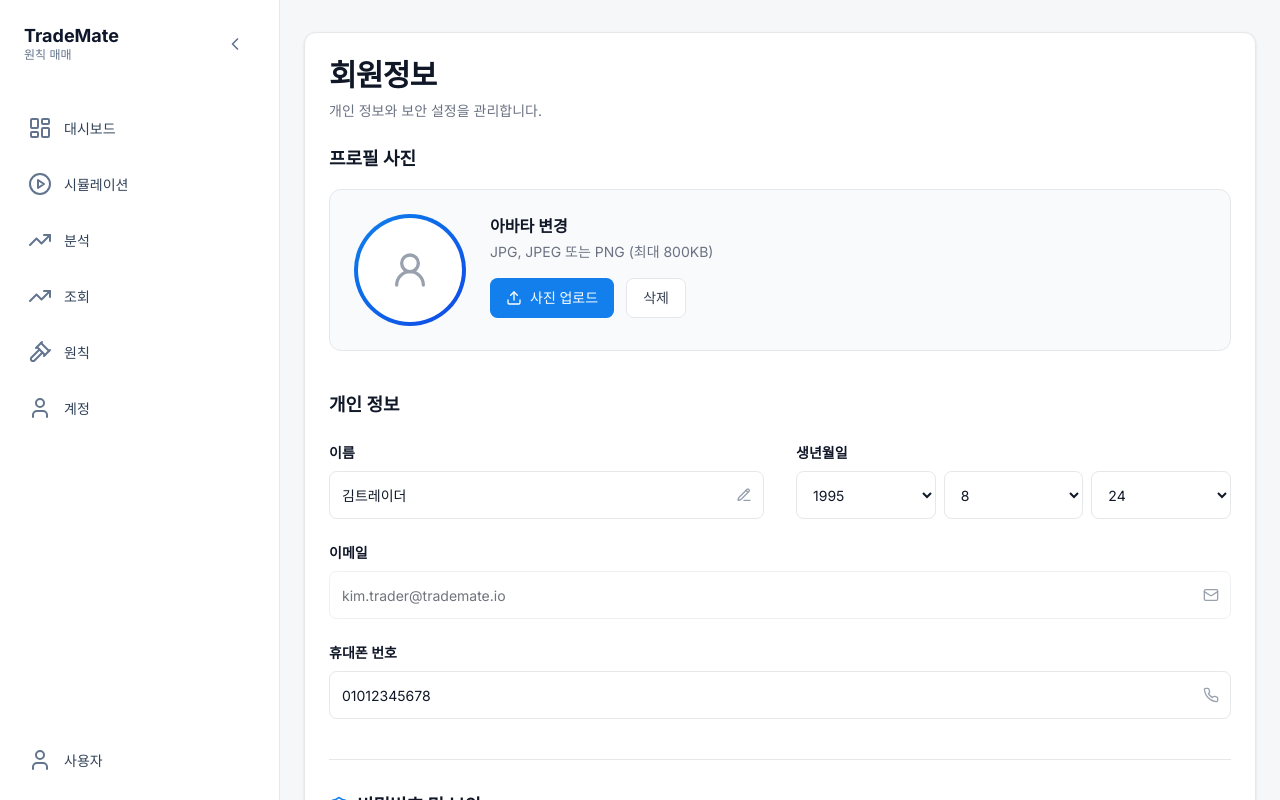
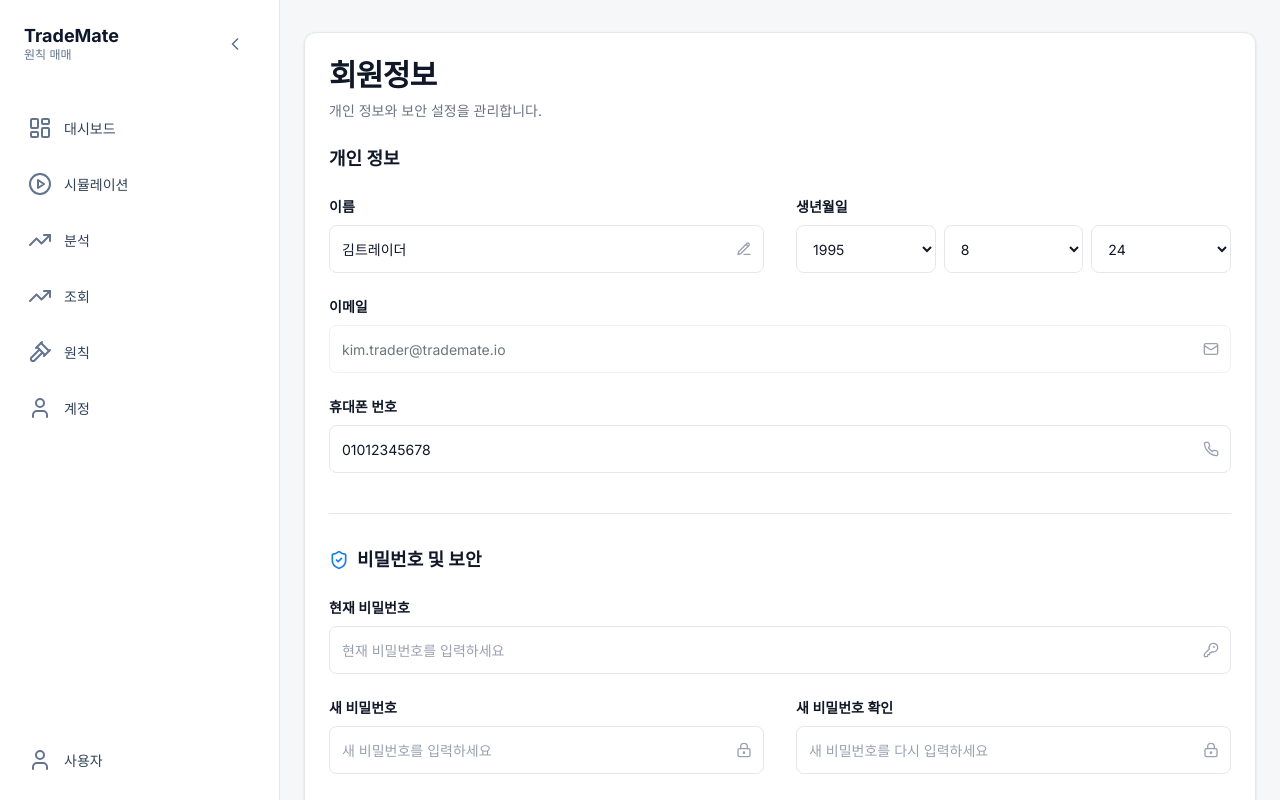
Before and after one commit to AddShotInCode/TradeMate, a Next.js app: page /account in a window 1280 px wide. Built offline with nearby package versions, Linux system fonts and the light colour scheme.

Commit message:
refactor: 프로필사진 기능 삭제

```diff
--- a/src/app/account/page.tsx
+++ b/src/app/account/page.tsx
@@ -6,7 +6,7 @@ import Sidebar from "@/components/layout/Sidebar";
 import { Button } from "@/components/ui/button";
 import { Input } from "@/components/ui/input";
 import { Card, CardContent, CardDescription, CardHeader, CardTitle } from "@/components/ui/card";
-import { Mail, PencilLine, Phone, ShieldCheck, Upload, UserRound, KeyRound, LockKeyhole } from "lucide-react";
+import { Mail, PencilLine, Phone, ShieldCheck, KeyRound, LockKeyhole } from "lucide-react";
 
 const PASSWORD_REGEX = /^(?=.*[A-Za-z])(?=.*\d)(?=.*[^A-Za-z\d]).{8,}$/;
 
@@ -144,38 +144,6 @@ export default function AccountPage() {
             </CardHeader>
 
             <CardContent className="flex flex-col gap-10">
-              {/* 프로필 사진 */}
-              <section className="flex flex-col gap-4">
-                <h2 className="text-lg font-bold text-gray-900 dark:text-white">프로필 사진</h2>
-
-                <div className="flex flex-col sm:flex-row items-center sm:items-start gap-6 bg-gray-50 dark:bg-[#111418] p-6 rounded-xl border border-gray-200 dark:border-[#283039]">
-                  <div className="relative">
-                    <div className="size-24 sm:size-28 rounded-full bg-gradient-to-br from-[#137fec] to-blue-700 p-1">
-                      <div className="w-full h-full rounded-full bg-white dark:bg-[#1c2127] flex items-center justify-center">
-                        <UserRound className="size-10 text-gray-400 dark:text-[#9dabb9]" />
-                      </div>
-                    </div>
-                  </div>
-
-                  <div className="flex-1 text-center sm:text-left">
-                    <div className="flex flex-col gap-1 mb-4">
-                      <h3 className="text-gray-900 dark:text-white font-semibold">아바타 변경</h3>
-                      <p className="text-sm text-gray-500 dark:text-[#9dabb9]">JPG, JPEG 또는 PNG (최대 800KB)</p>
-                    </div>
-
-                    <div className="flex items-center justify-center sm:justify-start gap-3">
-                      <Button type="button" className="gap-2 bg-[#137fec] hover:bg-blue-600 text-white">
-                        <Upload className="size-4" />
-                        사진 업로드
-                      </Button>
-                      <Button type="button" variant="outline" className="border-gray-200 dark:border-[#3b4754] bg-white dark:bg-[#1c2127] text-gray-700 dark:text-white hover:bg-gray-50 dark:hover:bg-[#252b33]">
-                        삭제
-                      </Button>
-                    </div>
-                  </div>
-                </div>
-              </section>
-
               {/* 개인 정보 */}
               <section className="flex flex-col gap-6">
                 <h2 className="text-lg font-bold text-gray-900 dark:text-white">개인 정보</h2>
```
Also changed, not shown: prompts/week5/26_01_21/remove_profile_photo_section.md (added, +25 -0 lines).
